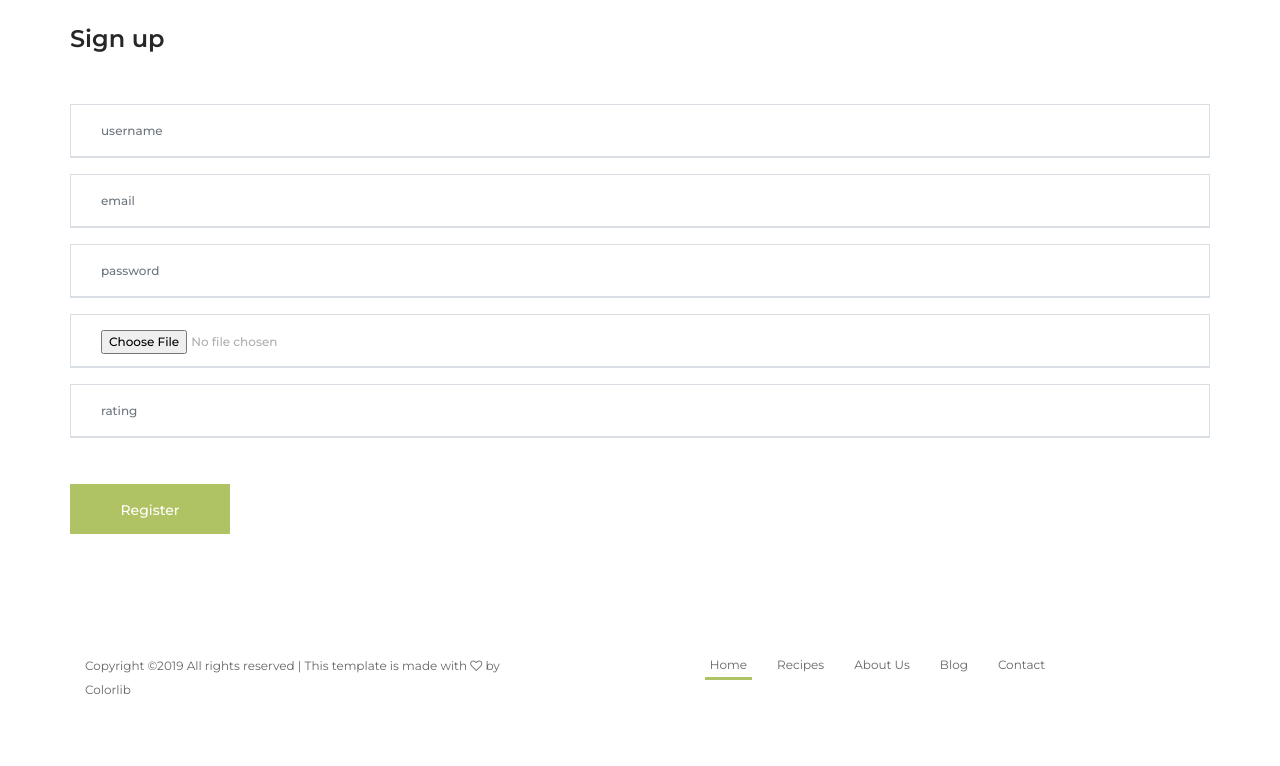
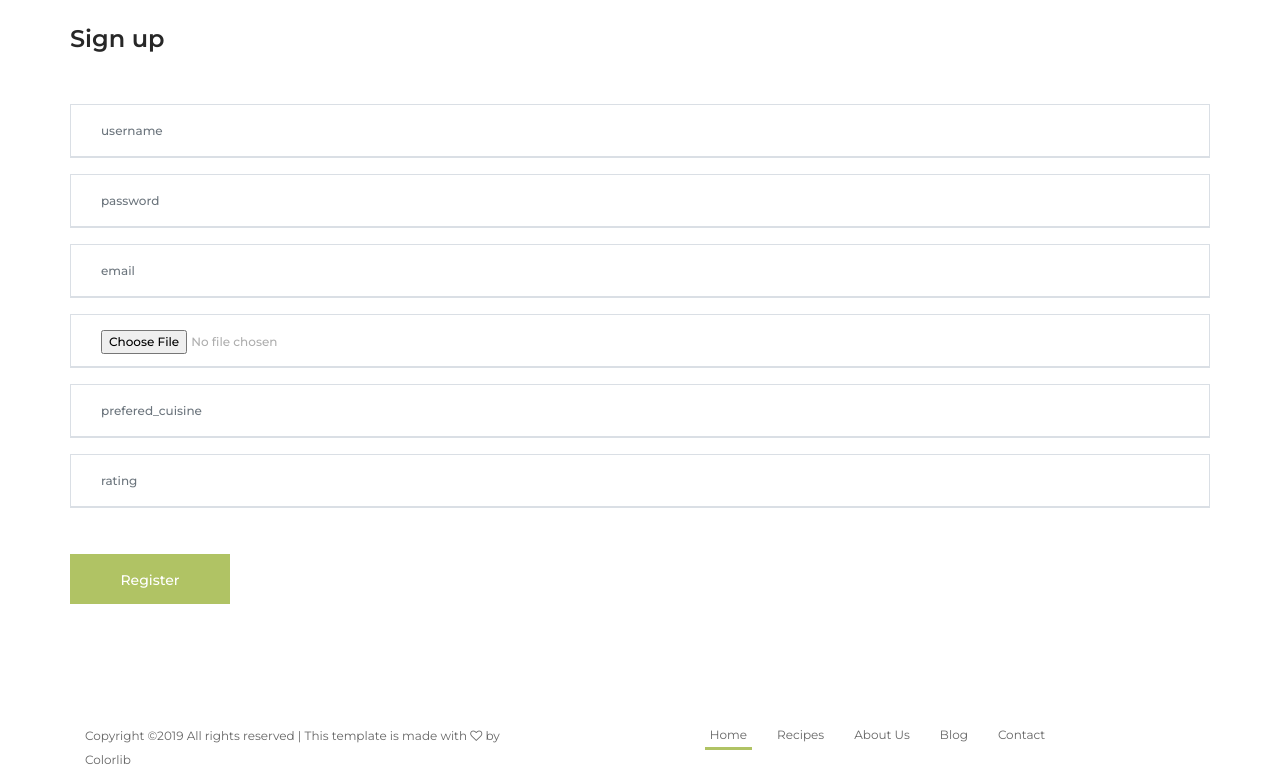
Before and after one commit to intzi/CookFlix, a Django app: page /register/ in a window 1280 px wide. Shown: the part 388-1154 px from the top of the page. Before the commit the page ends 1082 px from the top, so only its background shows below. Run offline with Django 3.2, Linux system fonts and the light colour scheme; some libraries are stand-ins or nearby versions; some web fonts are replaced.

Commit message:
changed video type and repopulated

```diff
--- a/cookflix/urls.py
+++ b/cookflix/urls.py
@@ -6,7 +6,7 @@ urlpatterns = [
     url(r'^$', views.home, name='home'),
     url(r'^about/', views.about, name='about'),
     url(r'^admin/', admin.site.urls),
-    url(r'^login/',views.login, name='login'),
+    url(r'^login/$',views.login, name='login'),
     url(r'^signup/', views.signup, name='signup'),
     url(r'^register/$', views.register, name='register'),
     url(r'^browse/$', views.browse, name='browse'),
--- a/cookflixapp/admin.py
+++ b/cookflixapp/admin.py
@@ -8,7 +8,7 @@ class CommentAdmin(admin.ModelAdmin):
     list_display = ('recipe', 'user', 'message')
 
 class RecipeAdmin(admin.ModelAdmin):
-    list_display = ('user', 'video_path', 'cuisine_type', 'description', 'taste', 'difficulty', 'price')
+    list_display = ('user', 'video_file', 'cuisine_type', 'description', 'taste', 'difficulty', 'price')
 
 class ReviewAdmin(admin.ModelAdmin):
     list_display = ('recipe', 'user', 'taste', 'difficulty', 'price')
--- a/cookflixapp/forms.py
+++ b/cookflixapp/forms.py
@@ -7,7 +7,7 @@ class UserForm(forms.ModelForm):
 
     class Meta:
         model = User
-        fields = ('username','email','password')
+        fields = ('username','email','password',)
 
 class UserProfileForm(forms.ModelForm):
     # name = forms.CharField(max_length=128, help_text="Full name")
@@ -25,4 +25,4 @@ class RecipeForm(forms.ModelForm):
 
     class Meta:
         model = Recipe
-        fields = ('title','video_path','cuisine_type', 'description')
+        fields = ('title','video_file','cuisine_type', 'description',)
--- a/cookflixapp/models.py
+++ b/cookflixapp/models.py
@@ -3,11 +3,12 @@ import uuid
 from django.template.defaultfilters import slugify
 from django.contrib.auth.models import User
 
+
 class UserProfile(models.Model):
     user = models.OneToOneField(User)
-    name = models.CharField(max_length=30, unique=True)
+    # name = models.CharField(max_length=30, unique=True)
     email = models.EmailField(unique=True)
-    picture = models.ImageField(upload_to=None, blank=True)
+    picture = models.ImageField(upload_to='profile_images', blank=True)
     preferred_cuisine = models.CharField(max_length=10, blank=True)
     rating = models.DecimalField(max_digits=2, decimal_places=1, blank=True, default=0)
     #class ReadonlyMeta:
@@ -19,9 +20,9 @@ class UserProfile(models.Model):
 
 class Recipe(models.Model):
     thumbnail = models.ImageField(upload_to=None, blank=True)
-    video_path = models.CharField(max_length=30)
+    video_file = models.FileField(upload_to='videos/', null=True, verbose_name="")
     cuisine_type = models.CharField(max_length=10)
-    title = models.CharField(max_length=10)
+    title = models.CharField(max_length=50)
     description = models.CharField(max_length=300)
     taste = models.IntegerField(default=0)
     difficulty = models.IntegerField(default=0)
@@ -31,7 +32,7 @@ class Recipe(models.Model):
     #    readonly= ["taste", "difficulty", "price"]
 
     def __str__(self):
-        return self
+        return self.title +":"+str(self.video_file)
 
 class Comment(models.Model):
     recipe = models.ForeignKey(Recipe, on_delete=models.CASCADE)
@@ -57,3 +58,6 @@ class Review(models.Model):
 
     def __str__(self):
         return self
+
+class Video(models.Model):
+    name=models.CharField(max_length=500)
--- a/cookflixapp/views.py
+++ b/cookflixapp/views.py
@@ -1,8 +1,10 @@
 from cookflixapp.forms import UserProfileForm, UserForm, RecipeForm
 from django.shortcuts import render
-from django.http import HttpResponse
+from django.core.urlresolvers import reverse
+from django.http import HttpResponse, HttpResponseRedirect
 from cookflixapp.models import Recipe
 from django.contrib.auth.decorators import login_required
+from django.contrib.auth import authenticate, login
 from django.contrib.auth import logout
 
 # Create your views here.
@@ -42,6 +44,7 @@ def upload(request):
 
     return render(request, 'cookflixapp/upload.html', {'recipe_form': recipeForm})
 
+
 def register(request):
     registered = False
 
--- a/templates/cookflixapp/base2.html
+++ b/templates/cookflixapp/base2.html
@@ -78,7 +78,7 @@
                     {% if user.is_authenticated %}
                     <div class="col-sm-3">
                       <!-- User Info -->
-                      <p class="user-logged-in">Welcome back Bogdan! <a href="{% url 'logout' %}">Get the hell out of here</a></p>
+                      <p class="user-logged-in">Welcome back {{ user.username }} <a href="{% url 'logout' %}">Get the hell out of here</a></p>
                       <div class="top-search-area">
                             <form action="#" method="post">
                                 <div class="row">
--- a/templates/cookflixapp/login.html
+++ b/templates/cookflixapp/login.html
@@ -10,7 +10,7 @@ Login
 
 {% if registered %}
     <strong>already logged in!</strong>
-    <a href="{% url 'index' %}">Return to the homepage.</a><br />
+    <a href="{% url 'home' %}">Return to the homepage.</a><br />
 {% else %}
 
   <div class="contact-form-area">
--- a/templates/cookflixapp/register.html
+++ b/templates/cookflixapp/register.html
@@ -24,7 +24,44 @@
           <form id="user_form" method="post" action="{% url 'register' %}" enctype="multipart/form-data">
             <div class="row">
             {% csrf_token %}
-            {% for field in user_form %}
+
+            <div class="col-lg-12">
+              <div class="form-group">
+                  <input required type="text" class="form-control" name="username" size="50" placeholder="username">
+              </div>
+            </div>
+
+            <div class="col-lg-12">
+              <div class="form-group">
+                  <input required type="password" class="form-control" name="password" size="50" placeholder="password">
+              </div>
+            </div>
+
+            <div class="col-lg-12">
+              <div class="form-group">
+                  <input required type="email" class="form-control" name="email" size="50" placeholder="email">
+              </div>
+            </div>
+
+            <div class="col-lg-12">
+              <div class="form-group">
+                  <input type="file" class="form-control" name="picture" size="50" placeholder="picture">
+              </div>
+            </div>
+
+            <div class="col-lg-12">
+              <div class="form-group">
+                  <input type="prefered_cuisine" class="form-control" name="prefered_cuisine" size="10" placeholder="prefered_cuisine">
+              </div>
+            </div>
+
+            <div class="col-lg-12">
+              <div class="form-group">
+                  <input type="rating" class="form-control" name="rating" size="10" placeholder="rating">
+              </div>
+            </div>
+
+            <!-- {% for field in user_form %}
               <div class="col-lg-12">
                 <div class="form-group">
                   {% if field.name == "email" %}
@@ -51,7 +88,7 @@
                 </div>
               {% endif %}
 
-            {% endfor %}
+            {% endfor %} -->
 
             <div class="col-12">
               <button class="btn bueno-btn mt-30" type="submit" name="submit">Register</button>
```
Also changed, not shown: populate_cookflix.py (+14 -14 lines), templates/cookflixapp/profile.html (added, +26 -0 lines), templates/cookflixapp/profile_registration.html (added, +13 -0 lines), cookflixapp/migrations/0003_auto_20190305_1417.py (added), cookflixapp/migrations/0004_auto_20190305_1704.py (added), cookflixapp/migrations/0005_auto_20190305_1721.py (added), media/None/0646a984ecb6afce510ff687cbea2564.jpg (added), 1 other file.
